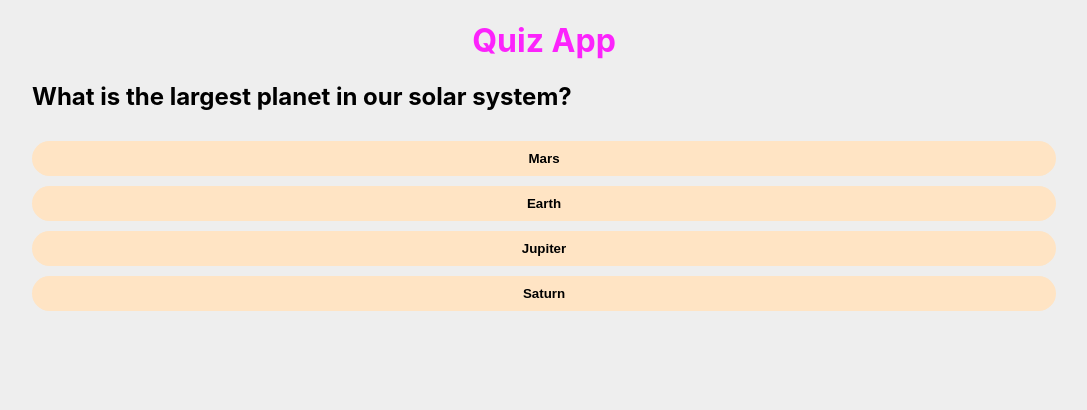
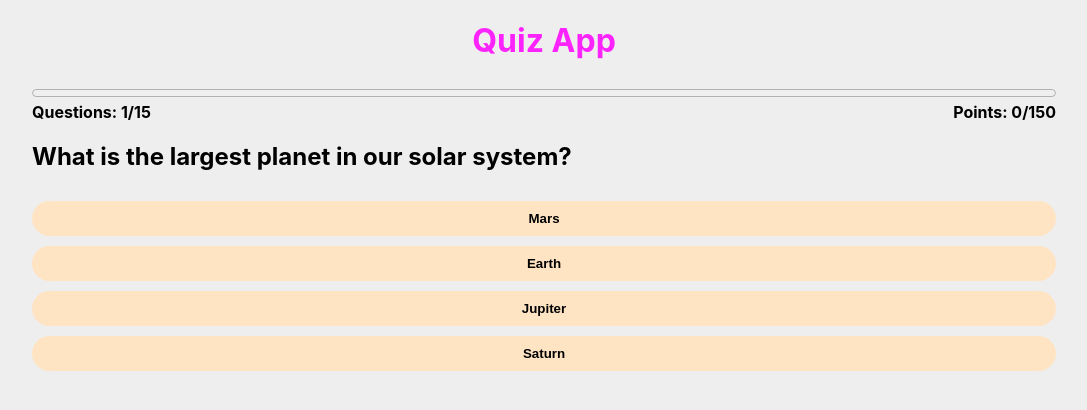
Before and after one commit to leelanarasimha/react18-course, a React (Create React App) app in the folder quiz-app/: page / in a window 1280 px wide. Both pictures are taken after a click on the button "Let's Start". Shown: the top 410 px of the page, without its empty margins (96-1183 px from the left). Built offline with nearby package versions, Linux system fonts and the light colour scheme; data requests are answered from the project's data file.

Commit message:
showing progress

```diff
--- a/quiz-app/data/quiz.json
+++ b/quiz-app/data/quiz.json
@@ -45,7 +45,8 @@
     {
       "question": "Which gas makes up the majority of Earth's atmosphere?",
       "options": ["Oxygen", "Carbon Dioxide", "Nitrogen", "Methane"],
-      "correctAnswer": "Nitrogen"
+      "correctAnswer": "Nitrogen",
+      "points": 10
     },
     {
       "question": "What is the smallest prime number?",
@@ -68,7 +69,8 @@
     {
       "question": "What is the chemical symbol for water?",
       "options": ["Wa", "H2O", "Ag", "Co"],
-      "correctAnswer": "H2O"
+      "correctAnswer": "H2O",
+      "points": 10
     },
     {
       "question": "Who is the author of 'The Great Gatsby'?",
--- a/quiz-app/src/App.js
+++ b/quiz-app/src/App.js
@@ -7,6 +7,7 @@ import Error from './components/Error';
 import StartScreen from './components/StartScreen';
 import Question from './components/Question';
 import NextButton from './components/NextButton';
+import Progress from './components/Progress';
 
 const initialState = {
   questions: [],
@@ -38,9 +39,11 @@ function reducer(state, action) {
 }
 
 function App() {
-  const [{ status, questions, index, newAnswer }, dispatch] = useReducer(reducer, initialState);
+  const [{ status, questions, index, newAnswer, points }, dispatch] = useReducer(reducer, initialState);
 
   const questionsCount = questions.length;
+
+  const maxPoints = questions.reduce((acc, curr) => acc + curr.points, 0);
   useEffect(() => {
     fetch(`http://localhost:9001/questions`)
       .then((res) => res.json())
@@ -56,6 +59,7 @@ function App() {
         {status === 'ready' && <StartScreen questionsCount={questionsCount} dispatch={dispatch} />}
         {status === 'active' && (
           <>
+            <Progress questionsCount={questionsCount} index={index} points={points} maxPoints={maxPoints} />
             <Question question={questions[index]} dispatch={dispatch} newAnswer={newAnswer} />
             <NextButton newAnswer={newAnswer} dispatch={dispatch} />
           </>
--- /dev/null
+++ b/quiz-app/src/components/Progress.js
@@ -0,0 +1,15 @@
+export default function Progress({ questionsCount, index, points, maxPoints }) {
+  return (
+    <div>
+      <progress max={questionsCount} value={index} style={{ width: '100%' }} />
+      <div style={{ display: 'flex', justifyContent: 'space-between' }}>
+        <strong>
+          Questions: {index + 1}/{questionsCount}
+        </strong>
+        <strong>
+          Points: {points}/{maxPoints}
+        </strong>
+      </div>
+    </div>
+  );
+}
```
